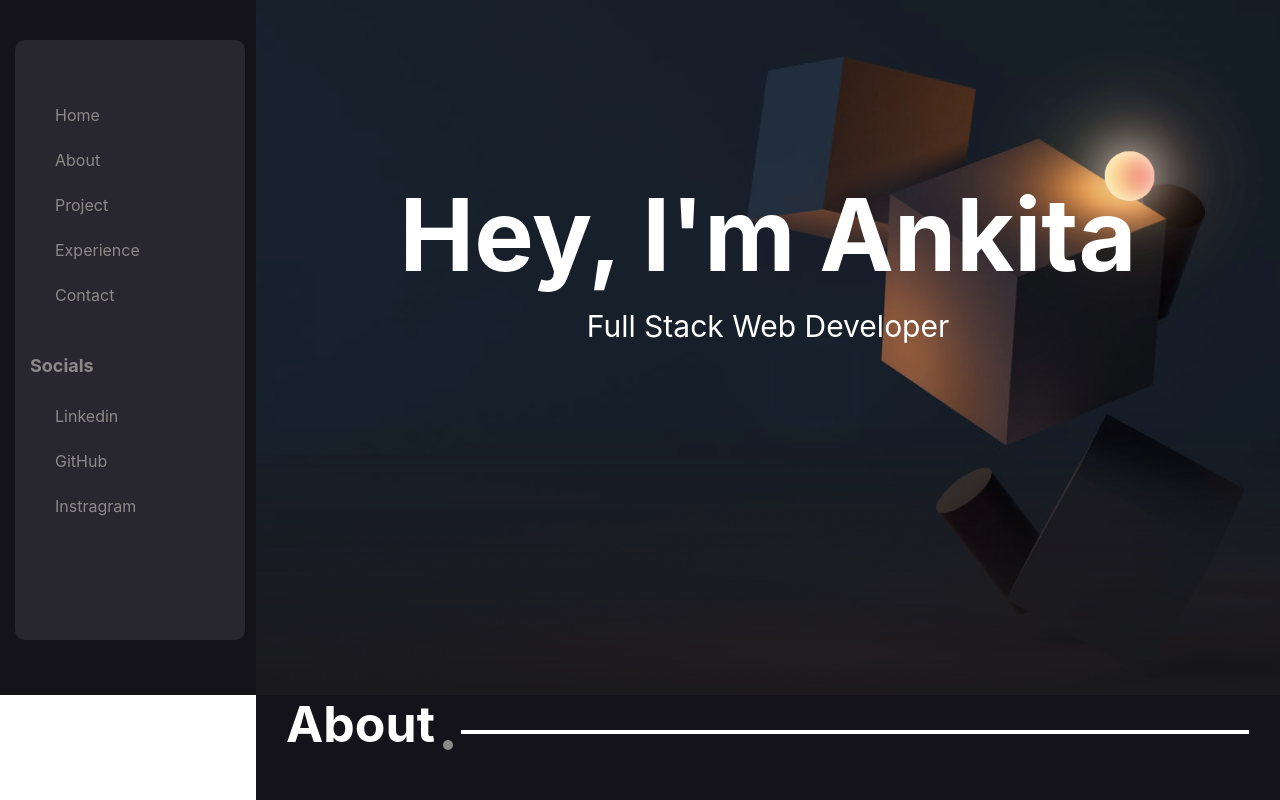
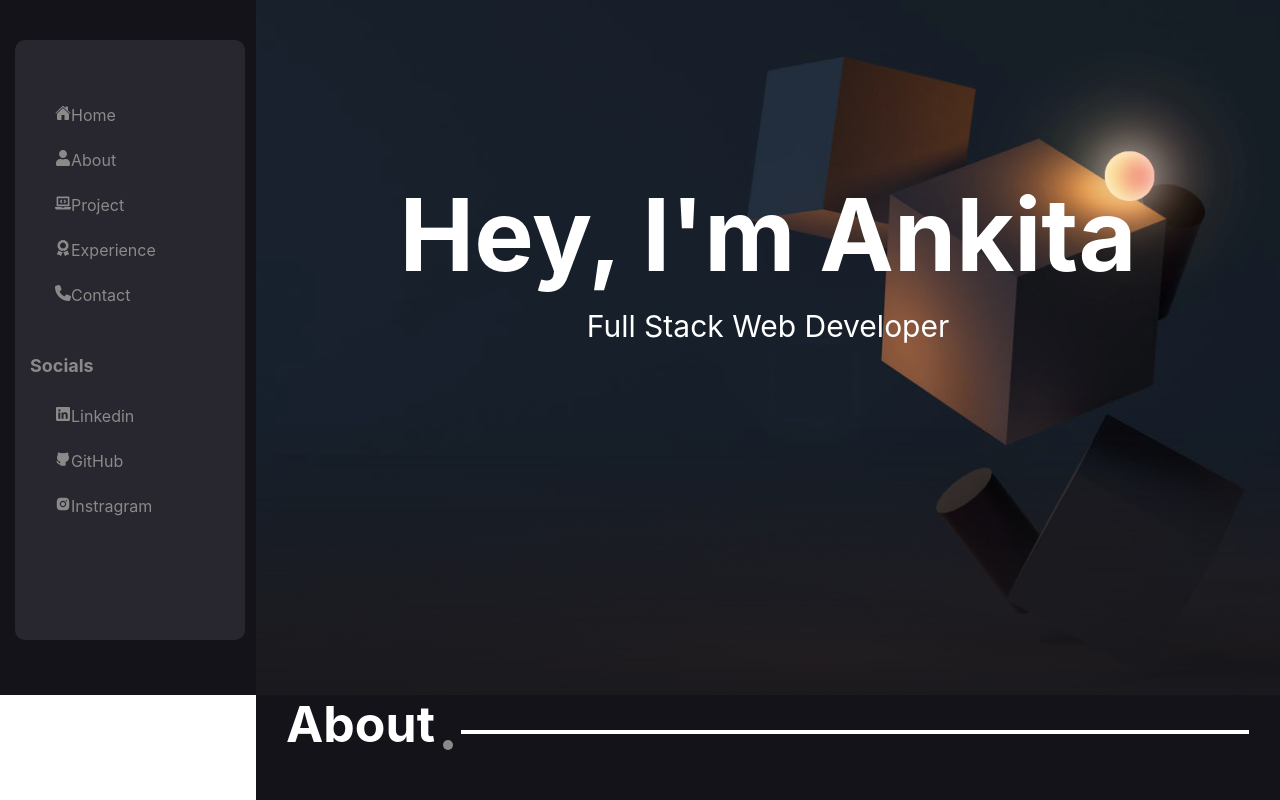
Before and after one commit to ankitachaudhari123/My-Portfolio, a React (Create React App) app: page / in a window 1280 px wide. Built offline with nearby package versions, Linux system fonts and the light colour scheme.

Commit message:
icon added

```diff
--- a/package.json
+++ b/package.json
@@ -9,6 +9,7 @@
     "@testing-library/user-event": "^13.5.0",
     "react": "^18.2.0",
     "react-dom": "^18.2.0",
+    "react-icons": "^5.0.1",
     "react-script": "^2.0.5",
     "react-scripts": "5.0.1",
     "web-vitals": "^2.1.4"
--- a/src/Components/NavBar.jsx
+++ b/src/Components/NavBar.jsx
@@ -1,5 +1,13 @@
 import React from 'react'
 import './NavBar.css'
+import { IoHome } from "react-icons/io5";
+import { FaUser } from "react-icons/fa";
+import { IoLogoLinkedin } from "react-icons/io5";
+import { TbBrandGithubFilled } from "react-icons/tb";
+import { AiFillInstagram } from "react-icons/ai";
+import { FaPhone } from "react-icons/fa6";
+import { FaAward } from "react-icons/fa";
+import { FaLaptopCode } from "react-icons/fa";
 
 const NavBar = () => {
   return (
@@ -7,17 +15,17 @@ const NavBar = () => {
       <ul>
         <br></br>
         <br></br>
-        <a href='#home' className='a-hrf'><li className='nav-bar-items'>Home</li></a>
-        <a href='#about' className='a-hrf'><li className='nav-bar-items'>About</li></a>
-        <a href='#project' className='a-hrf'><li className='nav-bar-items'>Project</li></a>
-        <a href='#experience' className='a-hrf'><li className='nav-bar-items'>Experience</li></a>
-        <a href='#contact' className='a-hrf'><li className='nav-bar-items'>Contact</li></a>
+        <a href='#home' className='a-hrf'><li className='nav-bar-items'><IoHome />Home</li></a>
+        <a href='#about' className='a-hrf'><li className='nav-bar-items'><FaUser />About</li></a>
+        <a href='#project' className='a-hrf'><li className='nav-bar-items'><FaLaptopCode />Project</li></a>
+        <a href='#experience' className='a-hrf'><li className='nav-bar-items'><FaAward />Experience</li></a>
+        <a href='#contact' className='a-hrf'><li className='nav-bar-items'><FaPhone />Contact</li></a>
       </ul>
       <h5 className='nav-bar-text'>Socials</h5>
       <ul>
-      <a href='https://www.linkedin.com/in/ankita-chaudhari-6650b3273/' className='a-hrf'><li className='nav-bar-social-items'>Linkedin</li></a>
-      <a href='https://github.com/ankitachaudhari123' className='a-hrf'><li className='nav-bar-social-items'>GitHub</li></a>
-      <a href='https://www.instagram.com/an_kita_30/' className='a-hrf'><li className='nav-bar-social-items'>Instragram</li></a>
+      <a href='https://www.linkedin.com/in/ankita-chaudhari-6650b3273/' className='a-hrf'><li className='nav-bar-social-items'><IoLogoLinkedin />Linkedin</li></a>
+      <a href='https://github.com/ankitachaudhari123' className='a-hrf'><li className='nav-bar-social-items'><TbBrandGithubFilled />GitHub</li></a>
+      <a href='https://www.instagram.com/an_kita_30/' className='a-hrf'><li className='nav-bar-social-items'><AiFillInstagram />Instragram</li></a>
       </ul>
     </div>
   )
```
Also changed, not shown: 1 other file (tests, documents, lock files or other folders).
